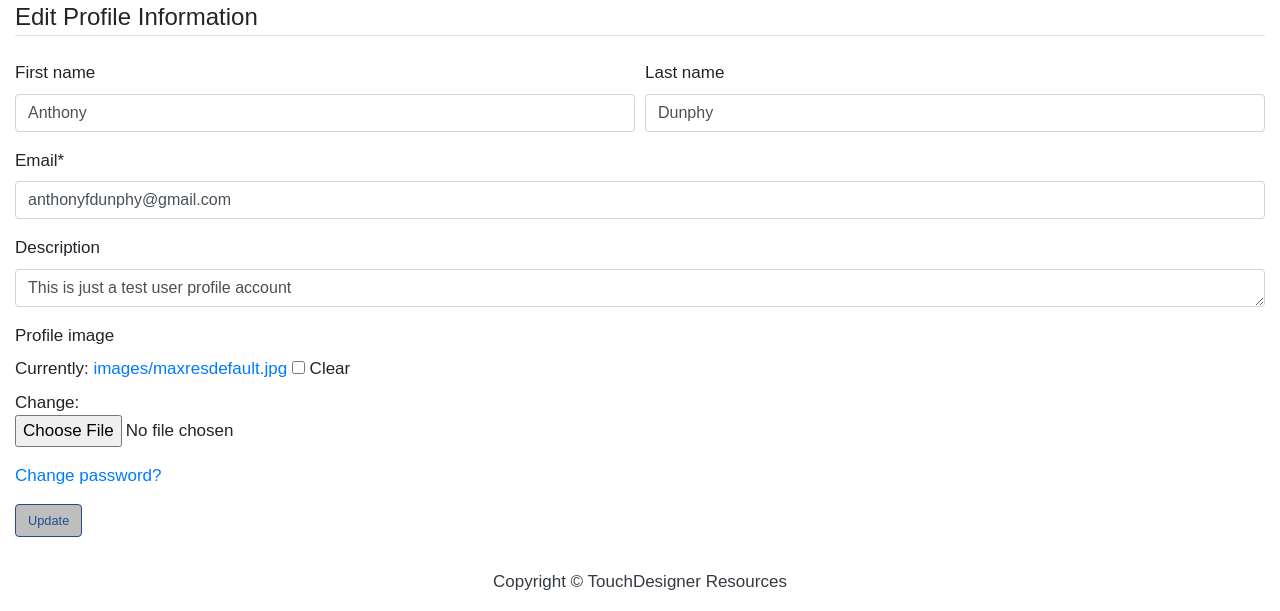
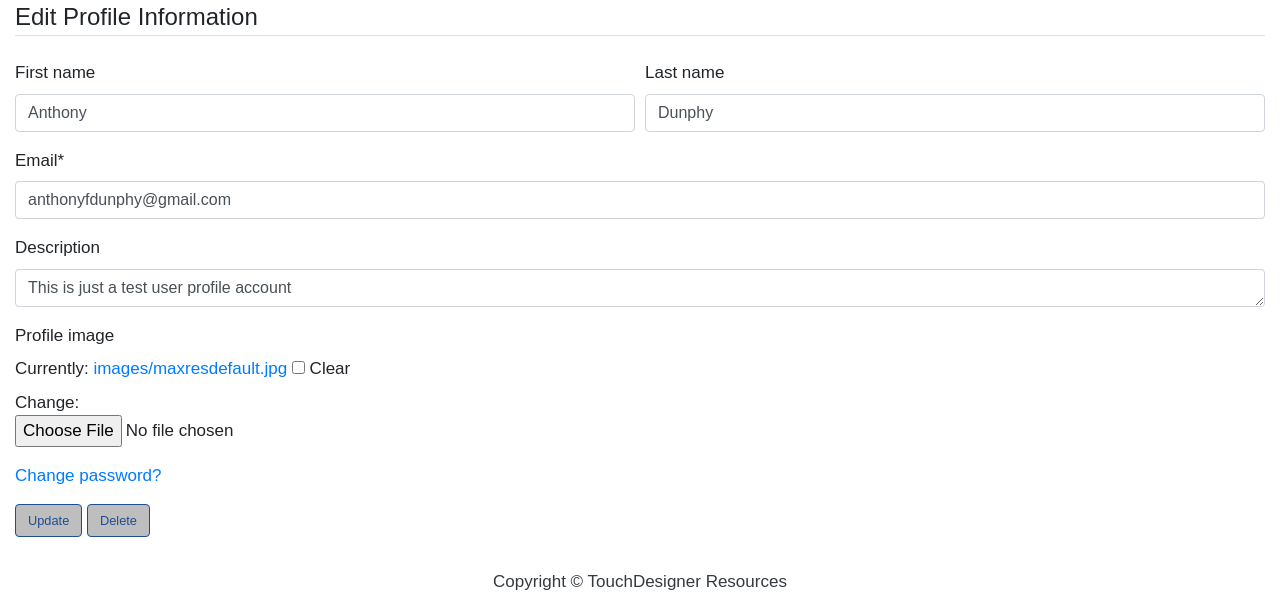
Before and after one commit to anthonyfdunphy/pp4-project, a Django app: a page that uses mysite/templates/profile-update.html in a window 1280 px wide. Shown: the part 621-1232 px from the top of the page. Run offline with Django 3.2, Linux system fonts and the light colour scheme; a user stored in the database is signed in; data comes from the database, SQL or seed files in the repository; both versions use the stored data as it was after the commit; some libraries are stand-ins or nearby versions; some web fonts are replaced.

Commit message:
creating user delete profile

```diff
--- a/mysite/blog/models.py
+++ b/mysite/blog/models.py
@@ -30,40 +30,9 @@ class CustomUser(AbstractUser):
         return self.username
 
 
-# class CustomUser(AbstractBaseUser):
-#     email = models.EmailField(unique=True)
-#     first_name = models.CharField(max_length=30)
-#     last_name = models.CharField(max_length=30)
-
-#     USERNAME_FIELD = 'email'
-#     REQUIRED_FIELDS = ['first_name', 'last_name']
-
-#     objects = CustomUserManager()
-
-#     def __str__(self):
-#         return self.email
-
-
-# class CustomUserManager(BaseUserManager):
-#     def create_user(self, email, password=None, **extra_fields):
-#         if not email:
-#             raise ValueError('The Email must be set')
-#         email = self.normalize_email(email)
-#         user = self.model(email=email, **extra_fields)
-#         user.set_password(password)
-#         user.save()
-#         return user
-
-#     def create_superuser(self, email, password, **extra_fields):
-#         extra_fields.setdefault('is_staff', True)
-#         extra_fields.setdefault('is_superuser', True)
-#         extra_fields.setdefault('is_active', True)
-
-#         if extra_fields.get('is_staff') is not True:
-#             raise ValueError('Superuser must have is_staff=True.')
-#         if extra_fields.get('is_superuser') is not True:
-#             raise ValueError('Superuser must have is_superuser=True.')
-#         return self.create_user(email, password, **extra_fields)
+class Image(models.Model):
+    user = models.ForeignKey(CustomUser, on_delete=models.CASCADE)
+    image = models.ImageField(upload_to='images/')
 
 
 class Post(models.Model):
--- a/mysite/blog/static/blog/javascript/script.js
+++ b/mysite/blog/static/blog/javascript/script.js
@@ -3,3 +3,12 @@ $(document).ready(function(){
         $(this).parent().toggle();
     });
 });
+
+// This is code to show modal for when user wants to delete user profile
+
+$(document).ready(function(){
+    // Your script goes here
+    $(".delete-user").click(function(){
+        alert("Hello World");
+    });
+});
--- a/mysite/blog/urls.py
+++ b/mysite/blog/urls.py
@@ -13,6 +13,7 @@ urlpatterns = [
     path('login/', views.LoginRequest.as_view(), name='login'),
     path('logout', views.logout_request, name = 'logout'),
     path('delete_comment', views.delete_comment, name='delete_comment'),
+    path('delete_profile', views.delete_profile, name='delete_profile'),
     path('profile/<username>', views.profile, name='profile'),
     path('<slug:slug>/', views.PostDetailView.as_view(), name='post_detail')
 ]
--- a/mysite/blog/views.py
+++ b/mysite/blog/views.py
@@ -119,6 +119,15 @@ def delete_comment(request):
         return HttpResponse("You need to be logged in to delete a comment", status=405)
 
 
+@login_required
+def delete_profile(request):
+    if request.method == 'POST':
+        request.user.delete()
+        logout(request)
+        return redirect('home')
+    return render(request, 'delete_profile.html')
+
+
 def register(request):
     if request.method == 'POST':
         f = UserCreationForm(request.POST)
--- /dev/null
+++ b/mysite/templates/delete_profile.html
@@ -0,0 +1,5 @@
+<h1>Are you sure you want to delete your profile?</h1>
+<form method="post">
+  {% csrf_token %}
+  <input type="submit" value="Delete">
+</form>
--- a/mysite/templates/profile-update.html
+++ b/mysite/templates/profile-update.html
@@ -37,6 +37,7 @@
 
             <div class="form-group">
                 <button class="btn btn-outline-info" type="submit">Update</button>
+                <button type="button" class="btn btn-danger delete-user">Delete</button>
             </div>
 
         {% endif %}
```
Also changed, not shown: mysite/db.sqlite3.
